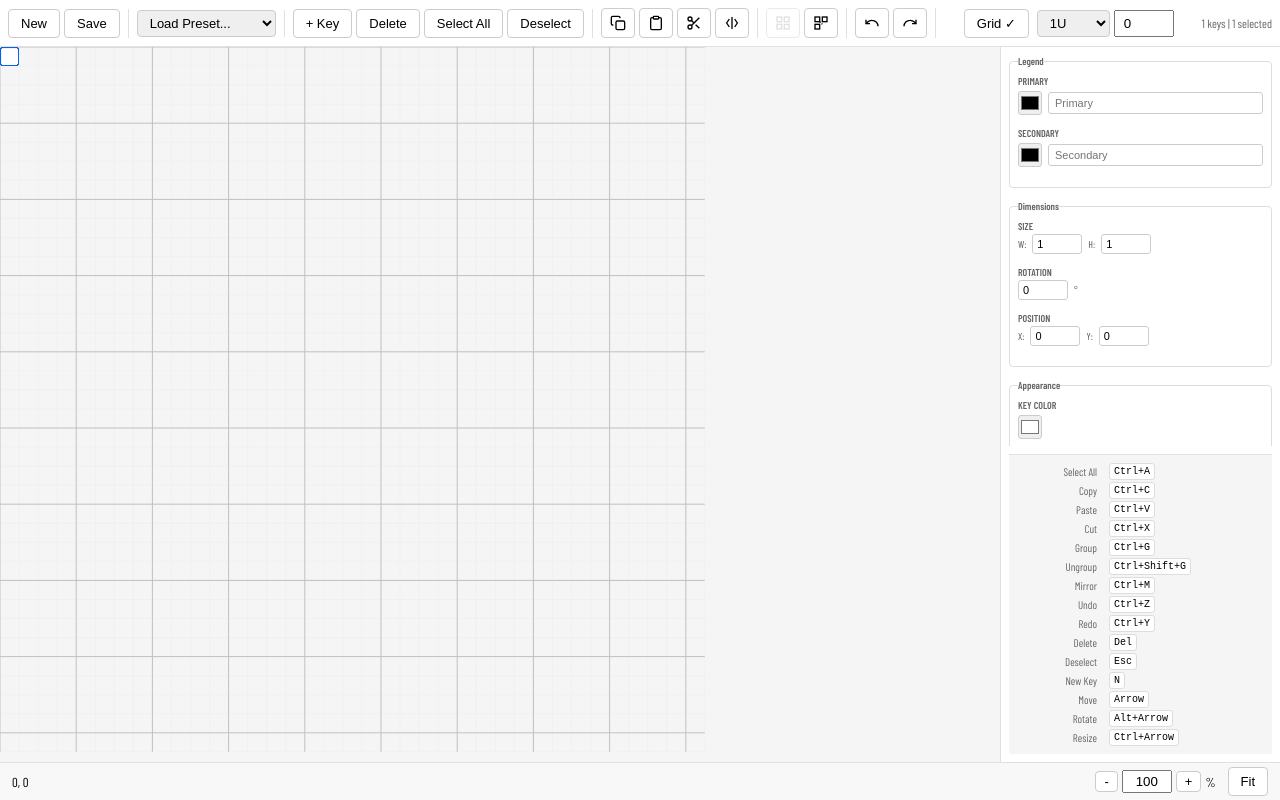
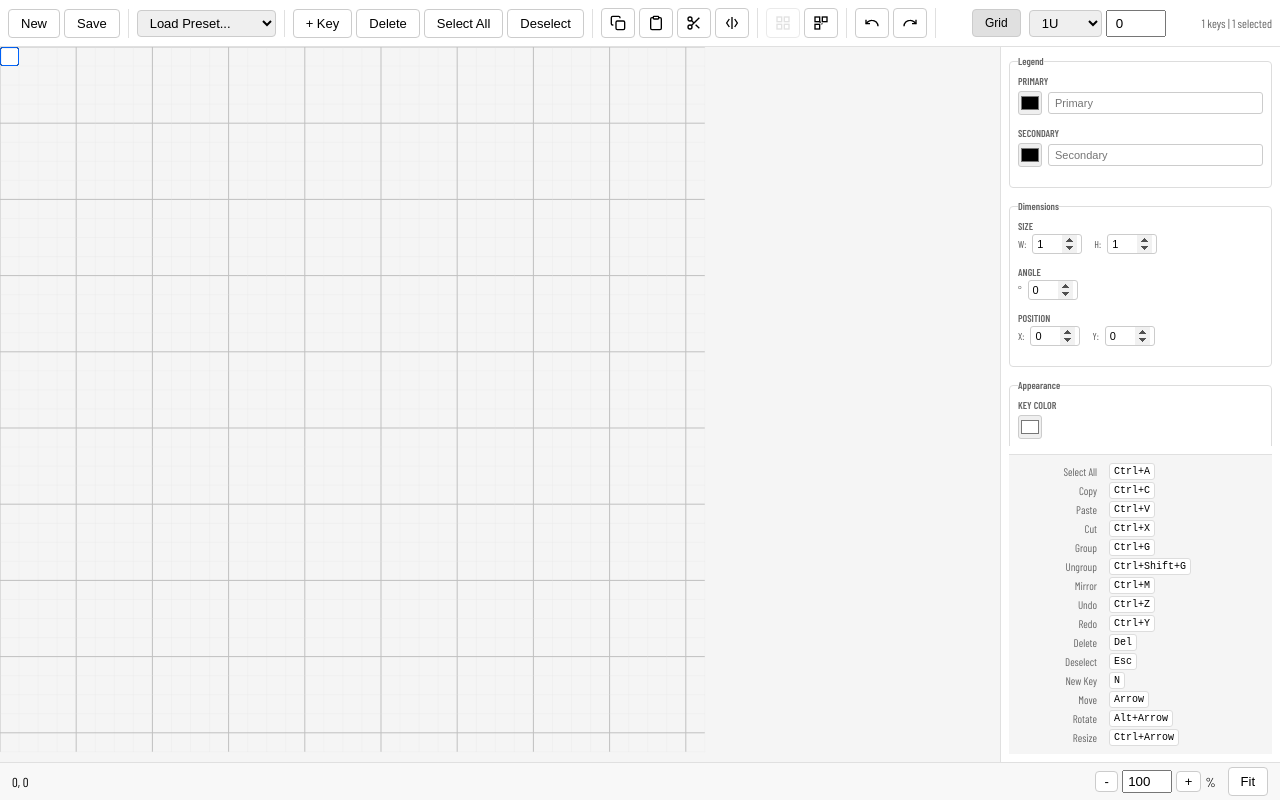
Before and after one commit to thekingofspain/kanata-editor, a React (Vite) app: page / in a window 1280 px wide. Both pictures are taken after a click on the button "+ Key". Built offline with nearby package versions, Linux system fonts and the light colour scheme.

Commit message:
feat: update toolbar and panel styling
- Convert grid button to toggle button with pressed state
- Add extra gap between multi-input fields in dimensions section
- Use degree symbol as leading label for rotation angle
- Show number spinners in inputs

```diff
--- a/src/components/PropertiesPanel.tsx
+++ b/src/components/PropertiesPanel.tsx
@@ -269,6 +269,7 @@ export const PropertiesPanel: React.FC = () => {
                 onChange={(e) => handleMultiSizeChange('width', e.target.value)}
                 step="0.25"
                 min="0.25"
+                style={{ marginRight: '6px' }}
               />
               <span>H:</span>
               <input
@@ -282,15 +283,15 @@ export const PropertiesPanel: React.FC = () => {
           </div>
 
           <div className="panel-section compact">
-            <label>Rotation</label>
+            <label>Angle</label>
             <div className="legend-row">
+              <span>°</span>
               <input
                 type="number"
                 value={rotation}
                 onChange={(e) => handleMultiRotationChange(e.target.value)}
                 step="15"
               />
-              <span>°</span>
             </div>
           </div>
 
@@ -302,14 +303,15 @@ export const PropertiesPanel: React.FC = () => {
                 type="number"
                 value={x}
                 onChange={(e) => handleMultiPositionChange('x', e.target.value)}
-                step="0.25"
+                step="1"
+                style={{ marginRight: '6px' }}
               />
               <span>Y:</span>
               <input
                 type="number"
                 value={y}
                 onChange={(e) => handleMultiPositionChange('y', e.target.value)}
-                step="0.25"
+                step="1"
               />
             </div>
           </div>
--- a/src/components/Toolbar.tsx
+++ b/src/components/Toolbar.tsx
@@ -278,8 +278,19 @@ const handleAddKey = () => {
 
       {/* View controls - right aligned */}
       <div style={{ display: 'flex', gap: '4px', marginLeft: 'auto' }}>
-        <button onClick={toggleGrid} title="Toggle Grid (G)">
-          {grid.enabled ? 'Grid ✓' : 'Grid'}
+        <button
+          onClick={toggleGrid}
+          title="Toggle Grid (G)"
+          style={{
+            background: grid.enabled ? '#e0e0e0' : '#fff',
+            border: '1px solid #ccc',
+            borderRadius: '4px',
+            padding: '6px 12px',
+            cursor: 'pointer',
+            fontSize: '12px'
+          }}
+        >
+          Grid
         </button>
       </div>
 
--- a/src/index.css
+++ b/src/index.css
@@ -36,9 +36,8 @@ input[type="number"] {
 
 input[type="number"]::-webkit-outer-spin-button,
 input[type="number"]::-webkit-inner-spin-button {
-  -webkit-appearance: none;
+  -webkit-appearance: inner-spin-button;
   margin: 0;
-  opacity: 0;
 }
 
 button:hover:not(:disabled) {
```
